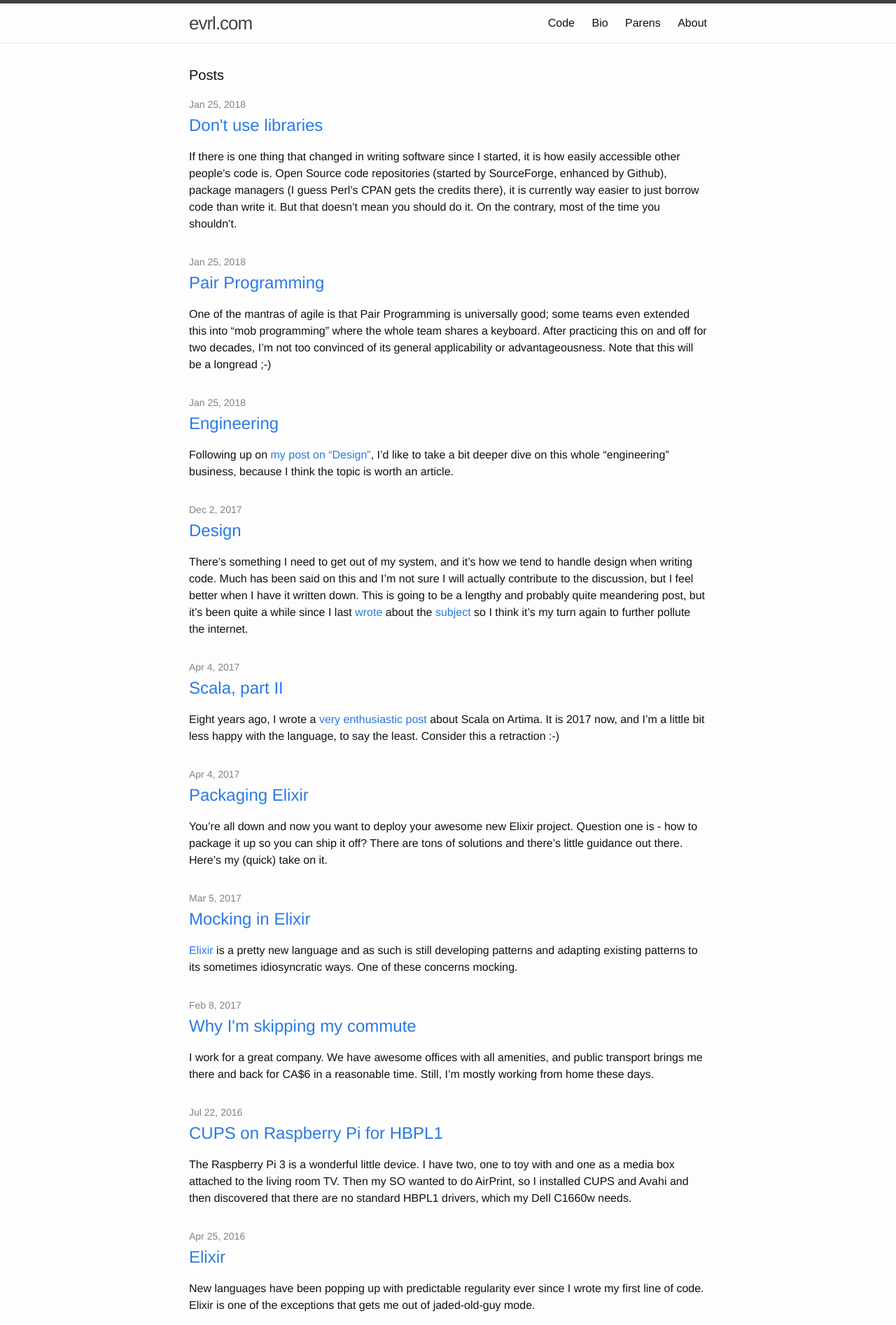
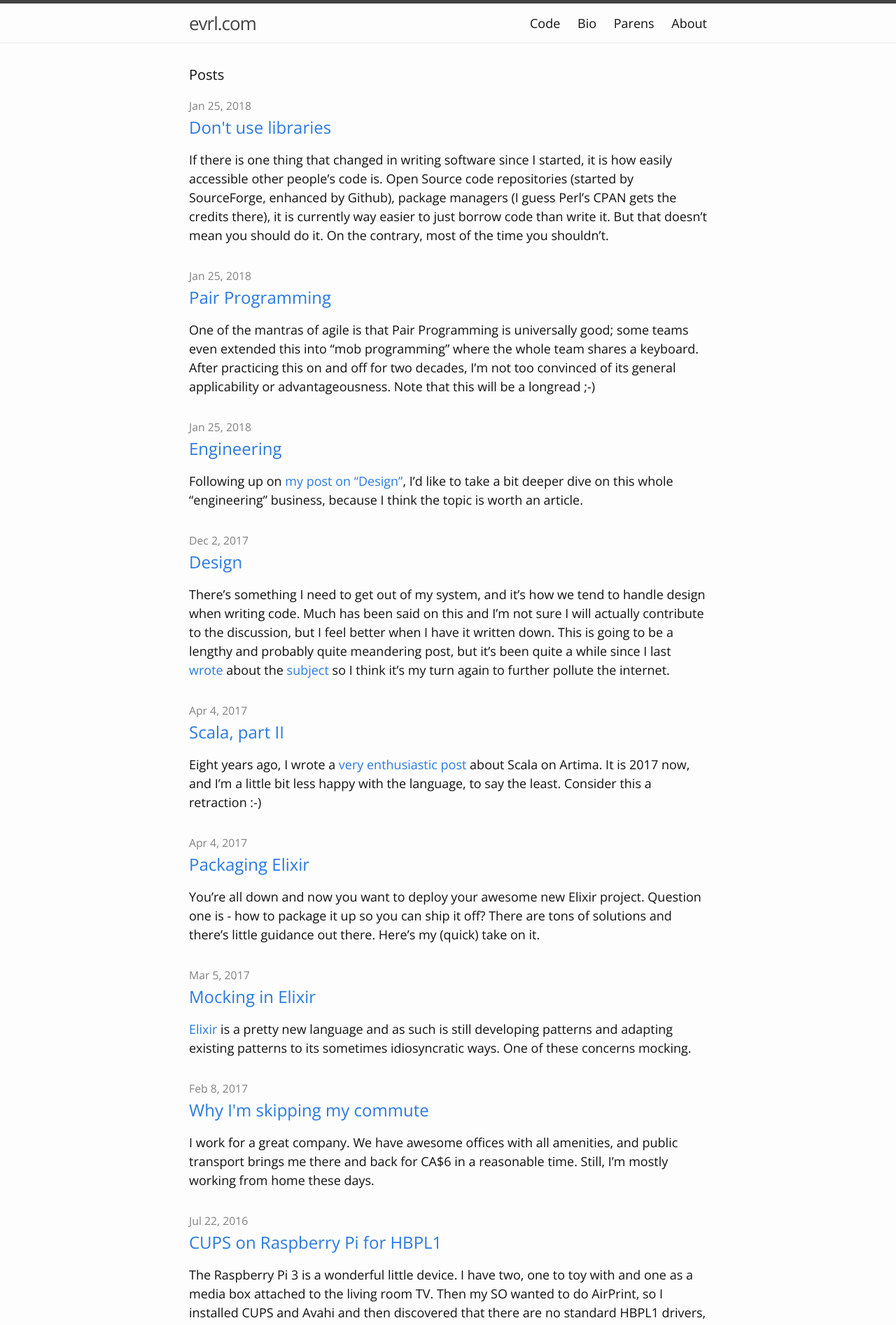
Before and after one commit to cdegroot/evrl, a Jekyll site: the page built from index.html, in a window 1280 px wide. Shown: the top 1893 px of the page at 70% size. Built offline with Jekyll 4.4.1, drawn with Linux system fonts in a browser that asks for light colours.

Commit message:
Move to Open Sans

```diff
--- a/_includes/head.html
+++ b/_includes/head.html
@@ -6,6 +6,7 @@
     <title>{% if page.title %}{{ page.title }}{% else %}{{ site.title }}{% endif %}</title>
     <meta name="description" content="{{ site.description }}">
 
+    <link rel="stylesheet" type="text/css" href="//fonts.googleapis.com/css?family=Open+Sans" />
     <link rel="stylesheet" href="{{ "/css/main.css" | prepend: site.baseurl }}">
     <link rel="canonical" href="{{ page.url | replace:'index.html','' | prepend: site.baseurl | prepend: site.url }}">
 </head>
--- a/css/main.scss
+++ b/css/main.scss
@@ -6,8 +6,8 @@
 
 
 // Our variables
-$base-font-family: Helvetica, Arial, sans-serif;
-$base-font-size:   16px;
+$base-font-family: 'Open Sans', Helvetica, Arial, sans-serif;
+$base-font-size:   18px;
 $small-font-size:  $base-font-size * 0.875;
 $base-line-height: 1.5;
 
```
Also changed, not shown: Gemfile.lock (added), 1 other file.
